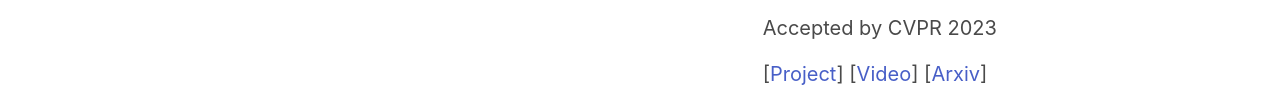
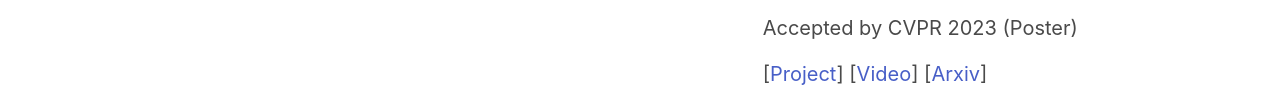
Before and after one commit to jt-zheng/jt-zheng.github.io, a plain HTML site: page index.html in a window 1280 px wide. Shown: the part 1814-1917 px from the top of the page. Drawn offline with nearby package versions, Linux system fonts and the light colour scheme.

Commit message:
Update index.html

```diff
--- a/index.html
+++ b/index.html
@@ -93,7 +93,7 @@
                         <div style="display: position; margin-left: 280px;">
                             <h2 class="title is-4 mb-4">CAMS: CAnonicalized Manipulation Spaces for Category-Level Functional Hand-Object Manipulation Synthesis</h2>
                             <p class="mb-4"><b>Juntian Zheng*</b>, Lixing Fang*, Qingyuan Zheng*, Yun Liu, Li Yi</p>
-                            <p class="mb-4">Accepted by CVPR 2023</p>
+                            <p class="mb-4">Accepted by CVPR 2023 (Poster)</p>
                             <p>[<a href="https://cams-hoi.github.io/">Project</a>] [<a href="https://www.youtube.com/watch?v=KEfhwICagcM">Video</a>] [<a href="https://arxiv.org/abs/2303.15469">Arxiv</a>]</p>
                         </div>
                     </div>
```
